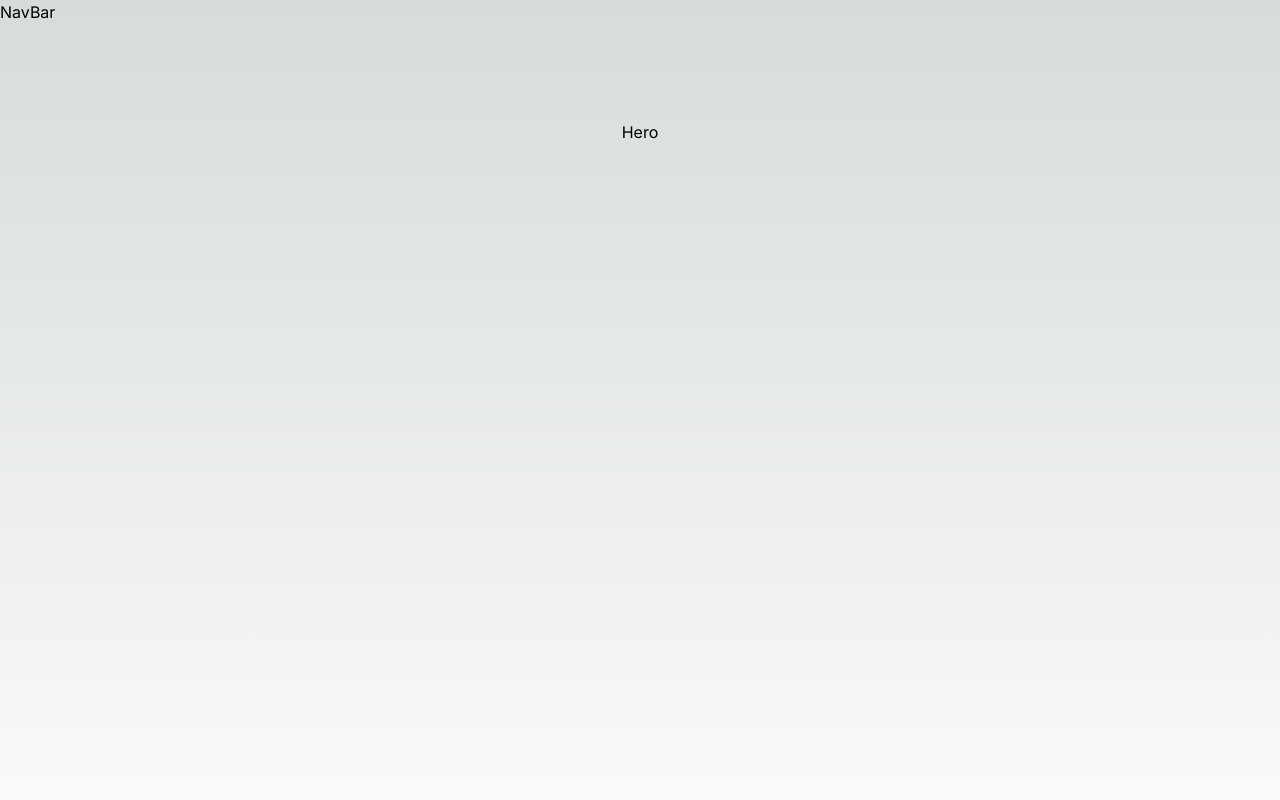
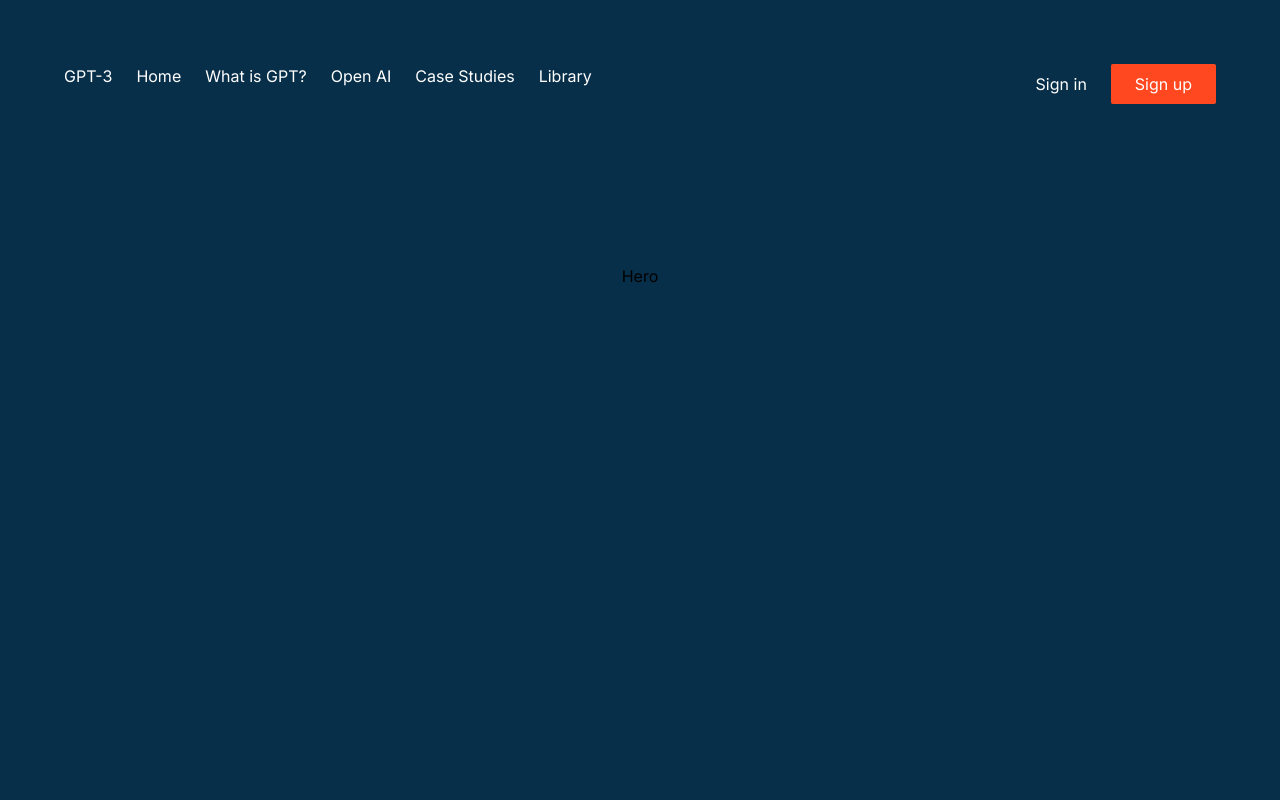
Before and after one commit to SriSomanaath/gptUI, a Next.js app: page / in a window 1280 px wide. Shown: the top 800 px of the page. Built offline with nearby package versions, Linux system fonts and the light colour scheme.

Commit message:
NavBar styling1

```diff
--- a/src/app/globals.css
+++ b/src/app/globals.css
@@ -18,7 +18,7 @@
 
 body {
   color: rgb(var(--foreground-rgb));
-  background: linear-gradient(
+  background-color: linear-gradient(
       to bottom,
       transparent,
       rgb(var(--background-end-rgb))
--- a/src/app/page.tsx
+++ b/src/app/page.tsx
@@ -4,7 +4,7 @@ import { About,  Blog,  Content,  Footer,  Hero,  NavBar,  OpenAI} from "@/compo
 
 export default function Home() {
   return (
-    <main>
+    <main className="bg-sky-950">
       <NavBar />
       <Hero />
       <About />
--- a/src/components/NavBar.tsx
+++ b/src/components/NavBar.tsx
@@ -1,8 +1,27 @@
-import React from 'react'
+
 
 const NavBar = () => {
   return (
-    <div>NavBar</div>
+    <div>
+      <div className="flex flex-row w-full p-16 justify-between">
+        <ul className="text-white flex flex-row space-x-6">
+          <li>GPT-3</li>
+          <li>Home</li>
+          <li>What is GPT?</li>
+          <li>Open AI</li>
+          <li> Case Studies</li>
+          <li>Library</li>
+        </ul>
+            <div className="flex space-x-6">
+              <button className="text-white">
+                Sign in
+              </button>
+              <button className="text-white bg-buttonBackground pt-2 pr-6 pl-6 pb-2 rounded-sm">
+                Sign up
+              </button>
+            </div>
+      </div>
+    </div>
   )
 }
 
--- a/tailwind.config.ts
+++ b/tailwind.config.ts
@@ -13,6 +13,9 @@ const config: Config = {
         'gradient-conic':
           'conic-gradient(from 180deg at 50% 50%, var(--tw-gradient-stops))',
       },
+      colors: {
+        buttonBackground: '#ff4820',
+      }
     },
   },
   plugins: [],
```
